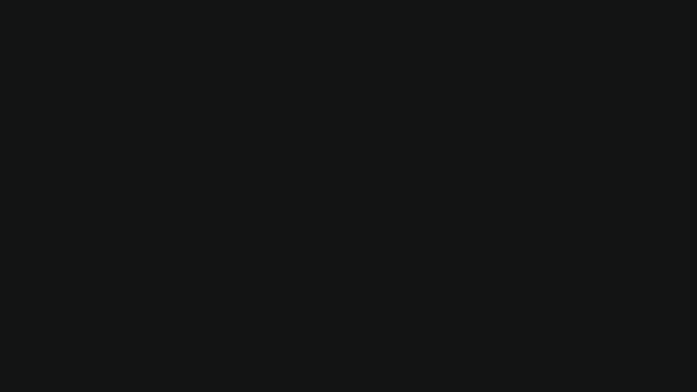
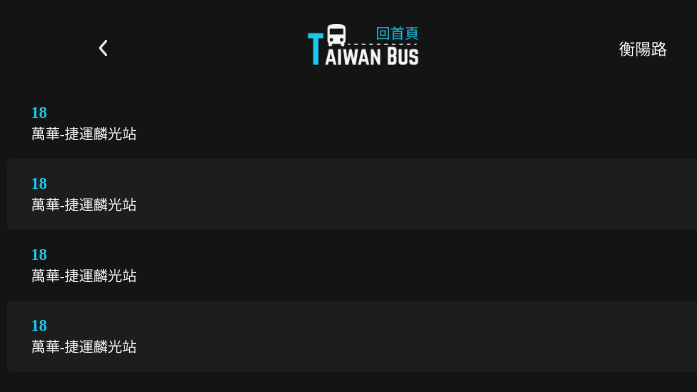
Before and after one commit to Claudia-teng/tw-bus-tracker, an Angular app: page /nearby/stop-num in a window 1280 px wide. Before the commit this address led to /. Shown: the top 392 px of the page, without its empty margins (257-954 px from the left). Built offline with nearby package versions, Linux system fonts and the light colour scheme.

Commit message:
add nearby stop & num components

```diff
--- a/src/app/app.module.ts
+++ b/src/app/app.module.ts
@@ -9,13 +9,17 @@ import { RouterModule } from '@angular/router';
 import { CityBusSearchComponent } from './components/city-bus/city-bus-search/city-bus-search.component';
 import { CityBusRouteComponent } from './components/city-bus/city-bus-route/city-bus-route.component';
 import { IndexComponent } from './components/index/index.component';
+import { NearbyStopComponent } from './components/nearby/nearby-stop/nearby-stop.component';
+import { NearbyStopNumComponent } from './components/nearby/nearby-stop-num/nearby-stop-num.component';
 
 @NgModule({
   declarations: [
     AppComponent,
     IndexComponent,
     CityBusRouteComponent,
-    CityBusSearchComponent
+    CityBusSearchComponent,
+    NearbyStopComponent,
+    NearbyStopNumComponent
   ],
   imports: [
     BrowserModule,
--- a/src/app/app.routing.ts
+++ b/src/app/app.routing.ts
@@ -2,9 +2,13 @@ import { Routes } from '@angular/router';
 import { CityBusRouteComponent } from './components/city-bus/city-bus-route/city-bus-route.component';
 import { CityBusSearchComponent } from './components/city-bus/city-bus-search/city-bus-search.component';
 import { IndexComponent } from './components/index/index.component';
+import { NearbyStopNumComponent } from './components/nearby/nearby-stop-num/nearby-stop-num.component';
+import { NearbyStopComponent } from './components/nearby/nearby-stop/nearby-stop.component';
 
 export const appRoutes: Routes = [
   { path: '', component: IndexComponent },
   { path: 'city-bus/search', component: CityBusSearchComponent },
   { path: 'city-bus/route', component: CityBusRouteComponent },
+  { path: 'nearby/stop', component: NearbyStopComponent },
+  { path: 'nearby/stop-num', component: NearbyStopNumComponent }
 ];
--- a/src/app/components/city-bus/city-bus-route/city-bus-route.component.ts
+++ b/src/app/components/city-bus/city-bus-route/city-bus-route.component.ts
@@ -16,6 +16,7 @@ export class CityBusRouteComponent {
       case 'index':
         this.router.navigate(['']);
         break;
+      // change to back page
       case 'search':
         this.router.navigate(['/city-bus/search']);
         break;
--- a/src/app/components/index/index.component.ts
+++ b/src/app/components/index/index.component.ts
@@ -11,7 +11,16 @@ export class IndexComponent {
   constructor(private router: Router) {}
 
   public navigateTo(page: string): void {
-    this.router.navigate(['city-bus/search']);
-
+    switch (page) {
+      case 'city-bus':
+        this.router.navigate(['city-bus/search']);
+        break;
+      case 'nearby':
+        this.router.navigate(['nearby/stop']);
+        break;
+      case 'intercity-bus':
+        this.router.navigate(['city-bus/search']);
+        break;
+    }
   }
 }
--- /dev/null
+++ b/src/app/components/nearby/nearby-stop-num/nearby-stop-num.component.html
@@ -0,0 +1,26 @@
+<div class="topbar">
+  <img src="assets/back-arrow.png"
+      (click)="navigateToStop()">
+  <img src="assets/topbar-logo.png"
+      (click)="navigateToIndex()">
+  <div>衡陽路</div>
+</div>
+
+<div class="result">
+  <div (click)="navigateToRoute()">
+    <p>18</p>
+    <p>萬華-捷運麟光站<p>
+  </div>
+  <div (click)="navigateToRoute()">
+    <p>18</p>
+    <p>萬華-捷運麟光站<p>
+  </div>
+  <div (click)="navigateToRoute()">
+    <p>18</p>
+    <p>萬華-捷運麟光站<p>
+  </div>
+  <div (click)="navigateToRoute()">
+    <p>18</p>
+    <p>萬華-捷運麟光站<p>
+  </div>
+</div>
--- /dev/null
+++ b/src/app/components/nearby/nearby-stop-num/nearby-stop-num.component.sass
@@ -0,0 +1,33 @@
+.topbar
+  display: flex
+  justify-content: space-around
+  align-items: center
+  height: 10%
+  padding-top: .5rem
+  img:nth-child(1)
+    width: .5rem
+    height: 1rem
+  img:nth-child(2)
+    width: 7rem
+    height: 3rem
+  > div
+    color: var(--white)
+
+.result
+  > div
+    margin: 0rem .5rem
+    padding: 1rem 1.5rem
+    border-radius: 5px
+    p
+      margin: 0
+    > p:nth-child(1)
+      font-size: 1rem
+      font-weight: bold
+      color: var(--blue)
+    > p:nth-child(2)
+      font-size: .9rem
+      color: var(--white)
+  > div:nth-child(odd)
+    background-color: var(--black)
+  > div:nth-child(even)
+    background-color: var(--gray)
--- /dev/null
+++ b/src/app/components/nearby/nearby-stop-num/nearby-stop-num.component.ts
@@ -0,0 +1,25 @@
+import { Component } from '@angular/core';
+import { Router } from '@angular/router';
+
+@Component({
+  selector: 'nearby-stop-num',
+  templateUrl: './nearby-stop-num.component.html',
+  styleUrls: ['./nearby-stop-num.component.sass']
+})
+export class NearbyStopNumComponent {
+
+  constructor(private router: Router) {}
+
+  public navigateToStop(): void {
+    this.router.navigate(['nearby/stop']);
+  }
+
+  public navigateToIndex(): void {
+    this.router.navigate(['']);
+  }
+
+  public navigateToRoute(): void {
+    this.router.navigate(['city-bus/route'])
+  }
+
+}
--- /dev/null
+++ b/src/app/components/nearby/nearby-stop/nearby-stop.component.html
@@ -0,0 +1,23 @@
+<div class="topbar">
+  <img src="assets/topbar-logo.png"
+      (click)="navigateToIndex()">
+  <div>我的附近</div>
+</div>
+<div class="result">
+  <div (click)="navigateToNum()">
+    <p>衡陽路</p>
+    <p>18, 20, 222, 235, 257</p>
+  </div>
+  <div (click)="navigateToNum()">
+    <p>衡陽路</p>
+    <p>18, 20, 222, 235, 257</p>
+  </div>
+  <div (click)="navigateToNum()">
+    <p>衡陽路</p>
+    <p>18, 20, 222, 235, 257</p>
+  </div>
+  <div (click)="navigateToNum()">
+    <p>衡陽路</p>
+    <p>18, 20, 222, 235, 257</p>
+  </div>
+</div>
--- /dev/null
+++ b/src/app/components/nearby/nearby-stop/nearby-stop.component.sass
@@ -0,0 +1,28 @@
+.topbar
+  display: flex
+  justify-content: space-between
+  align-items: center
+  padding: 1rem
+  img
+    width: 7rem
+  div
+    color: var(--white)
+
+.result
+  > div
+    margin: 0rem .5rem
+    padding: 1rem 1.5rem
+    border-radius: 5px
+    p
+      margin: 0
+    > p:nth-child(1)
+      font-size: 1rem
+      font-weight: bold
+      color: var(--blue)
+    > p:nth-child(2)
+      font-size: .9rem
+      color: var(--white)
+  > div:nth-child(odd)
+    background-color: var(--black)
+  > div:nth-child(even)
+    background-color: var(--gray)
--- /dev/null
+++ b/src/app/components/nearby/nearby-stop/nearby-stop.component.ts
@@ -0,0 +1,22 @@
+import { Component } from '@angular/core';
+import { Router } from '@angular/router';
+
+@Component({
+  selector: 'nearby-stop',
+  templateUrl: './nearby-stop.component.html',
+  styleUrls: ['./nearby-stop.component.sass']
+})
+export class NearbyStopComponent {
+
+  constructor(private router: Router) {}
+
+  public navigateToIndex(): void {
+    this.router.navigate(['']);
+  }
+
+  public navigateToNum(): void {
+    this.router.navigate(['nearby/stop-num']);
+  }
+
+
+}
```
